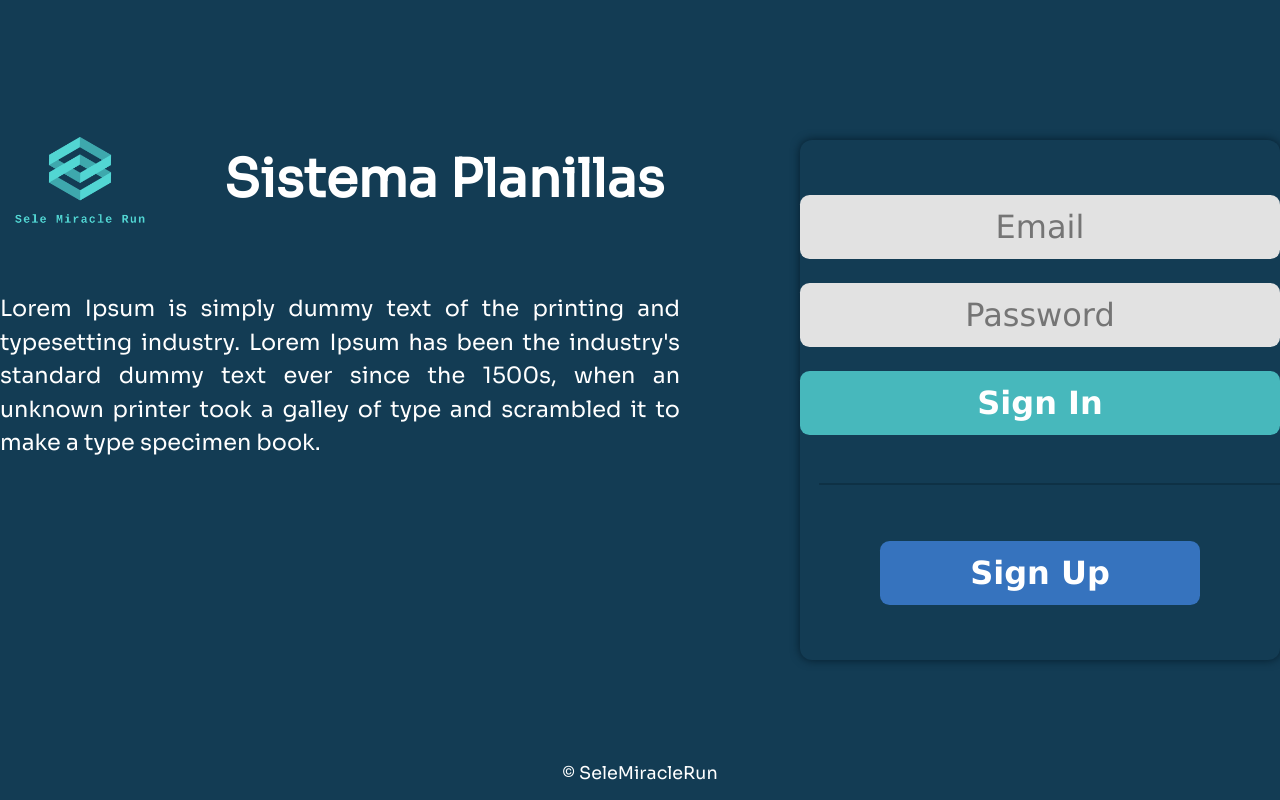
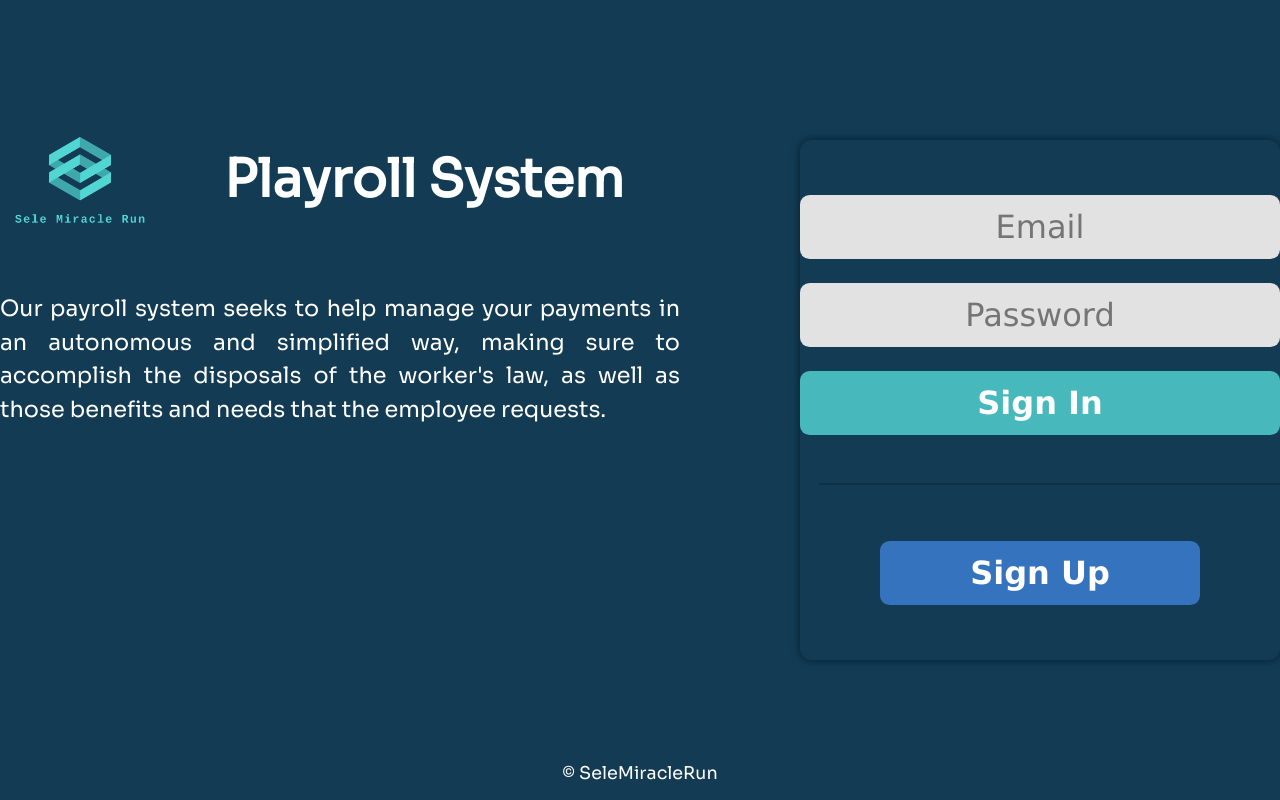
Before and after one commit to LuisBola12/PI-SeleMiracleRun, a React (Create React App) app in the folder FrontEnd/: page /login in a window 1280 px wide. Built offline with nearby package versions, Linux system fonts and the light colour scheme.

Commit message:
Cambios en la pagina de login y cambios en el sidebar

```diff
--- a/FrontEnd/src/Components/Login/index.js
+++ b/FrontEnd/src/Components/Login/index.js
@@ -28,12 +28,13 @@ const LoginComp = () => {
       <div className="logIn-logo-box">
         <div className="logIn-logo-AppName">
           <div className="logIn-logo"></div>
-          <div className="logIn-AppName">Sistema Planillas</div>
+          <div className="logIn-AppName">Playroll System</div>
         </div>
-        <p className="logIn-text"> Lorem Ipsum is simply dummy text of the printing and typesetting industry.
-          Lorem Ipsum has been the industry's standard dummy text ever since the 1500s,
-          when an unknown printer took a galley of type and scrambled it to make a type
-          specimen book.</p>
+        <p className="logIn-text">  Our payroll system seeks to help manage your payments
+                                    in an autonomous and simplified way, making sure to
+                                    accomplish the disposals of the worker's law, as well
+                                    as those benefits and needs that the employee requests.
+        </p>
       </div>
       <div className="logIn-box">
         <div className="logIn-email-div">
--- a/FrontEnd/src/Components/SideBar/Sidebar.js
+++ b/FrontEnd/src/Components/SideBar/Sidebar.js
@@ -1,5 +1,5 @@
 import './Sidebar.css';
-import { useDispatch, useSelector } from "react-redux";
+import { useDispatch } from "react-redux";
 import React, { useState, useEffect, useRef } from 'react';
 import { CSSTransition } from 'react-transition-group';
 import {useNavigate} from "react-router-dom";
@@ -21,15 +21,13 @@ export const Sidebar = (props) => {
 
 const DropdownMenu = () => {
   let navigate = useNavigate();
-  const [activeMenu, setActiveMenu] = useState('main1');
+  const activeMenu = "main";
   const [menuHeight, setMenuHeight] = useState(null);
   const dropdownRef = useRef(null);
   const dispatch = useDispatch();
   const redirectToProjectSelecion = () => {
     navigate('/');
   }
-
-  const activeProject = useSelector((state) => state.activeProject.projectName);
 
   useEffect(() => {
     setMenuHeight(dropdownRef.current?.firstChild.offsetHeight)
@@ -47,18 +45,10 @@ const DropdownMenu = () => {
     dispatch(resetProject())
     navigateLogin("/login");
   }
-
-  // function DropdownItem(props) {
-  //   return (
-  //     <button onClick={redirectToProjectSelecion} className="sidebar-button" >
-  //       {props.children}
-  //     </button>
-  //   );
-  // }
   return (
     <div className="sidebar-dropdown" style={{ height: menuHeight }} ref={dropdownRef}>
       <CSSTransition
-        in={activeMenu === 'main1'}
+        in={activeMenu === 'main'}
         timeout={500}
         unmountOnExit
         onEnter={calcHeight}>
```
